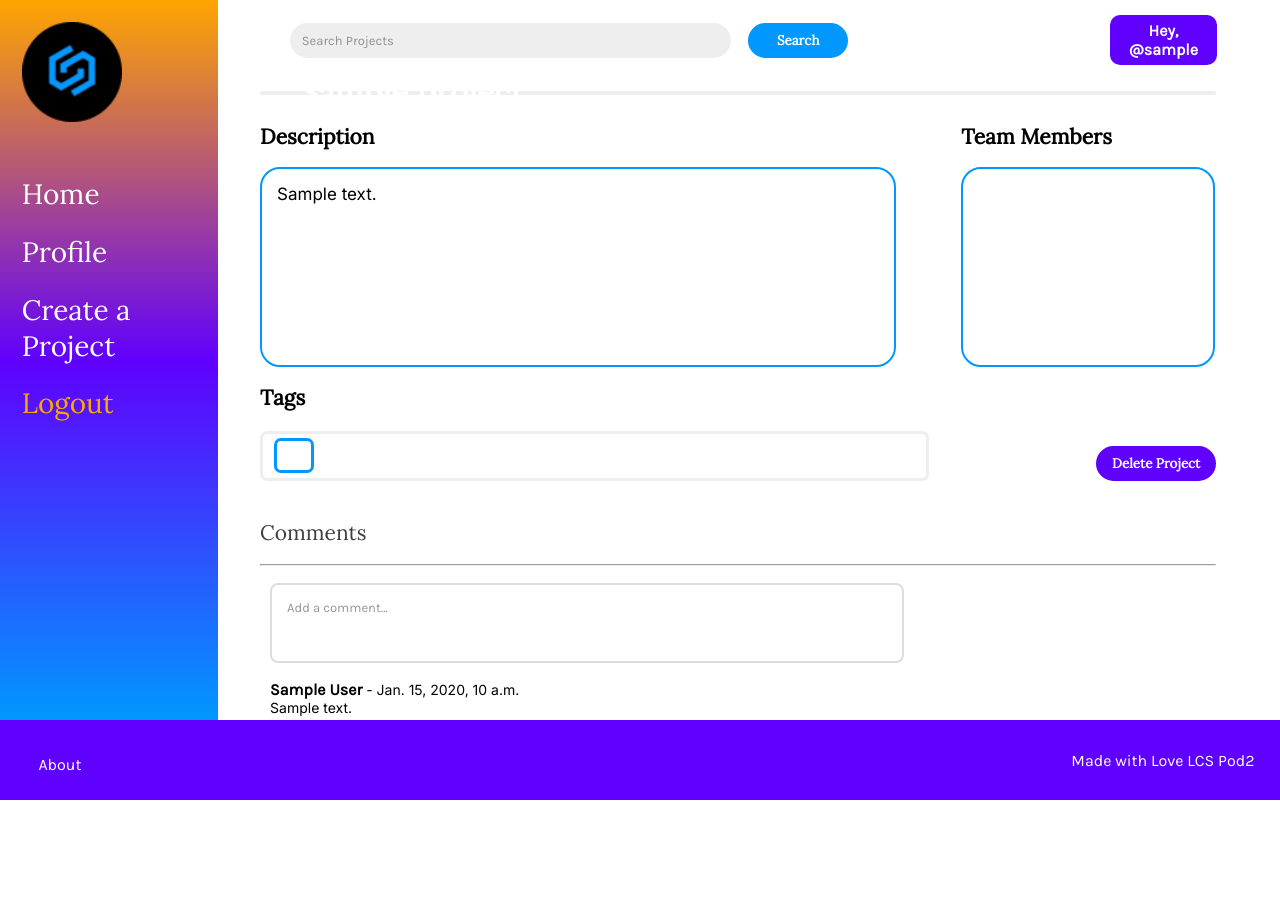
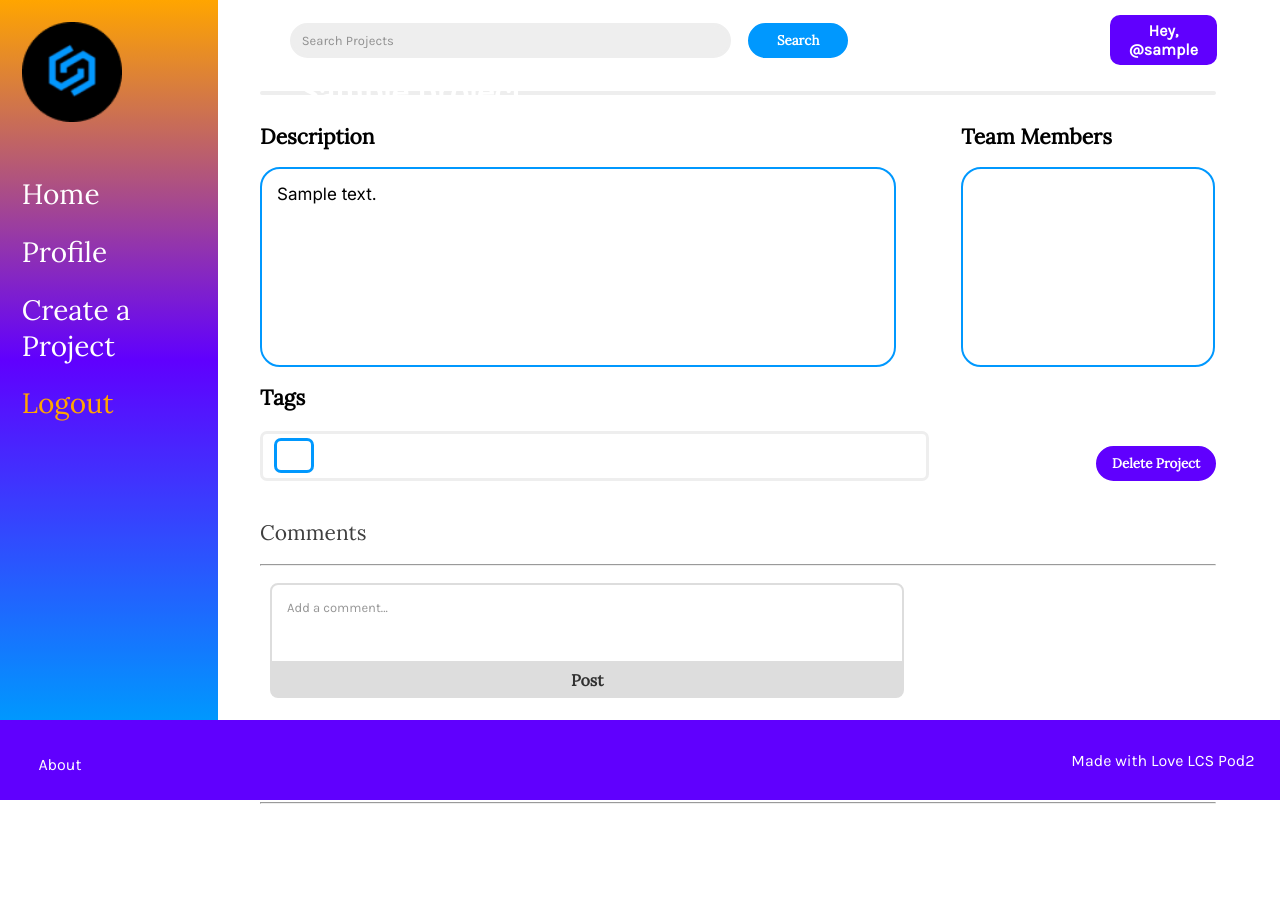
Before and after one commit to LaurierCS/TechHunt, a Django app: a page that uses Wampus/app/templates/project.html in a window 1280 px wide. Before the commit the page ends 800 px from the top, so only its background shows below. Run offline with Django 3.2, Linux system fonts and the light colour scheme; a user stored in the database is signed in; tables that the repository leaves empty hold one stand-in row (values such as "Sample post").

Commit message:
Added post button to comment section

```diff
--- a/Wampus/app/static/main.css
+++ b/Wampus/app/static/main.css
@@ -1073,7 +1073,8 @@
   border: 2px solid #dddddd;
   font-family: Karla;
   font-size: small;
-  border-radius: 8px;
+  border-top-left-radius: 8px;
+  border-top-right-radius: 8px;
   resize: none;
   vertical-align: middle;
 }
@@ -1111,3 +1112,16 @@
   align-self: flex-end;
   margin: 1% 5% 0 0;
 }
+
+.btn--postComment {
+  min-width: 50%;
+  width: 80%;
+  border-radius: 0;
+  border-bottom-left-radius: 8px;
+  border-bottom-right-radius: 8px;
+  border: none;
+  background-color: #dddddd;
+  font-family: Lora;
+  color: #303030;
+  font-size: 16px;
+}
--- a/Wampus/app/templates/project.html
+++ b/Wampus/app/templates/project.html
@@ -37,8 +37,12 @@
 <div class="commentSection">
     <h2 style="font-family: Lora;font-weight: lighter;color: #3f3f3f;">Comments</h2>
     <hr>
+    <form action="" method="POST">
         <div class="contentContainer contentContainer--comments">
             <textarea class="textarea--commentBox" name="commentBox" placeholder="Add a comment..."></textarea>
+            {% with name="Post" classes="btn btn--postComment" type="" click="" %}
+                {% include "components/buttonComponent.html"  %}
+            {% endwith %}
             <br><br>
             {% if not project.comments.all %}
                 No Comments
@@ -50,6 +54,7 @@
                 {% endfor %}
             {% endif %}
         </div>
+    </form>
     <hr>
 </div>
 
```
Lines whose indentation alone changed are shown as unchanged.
